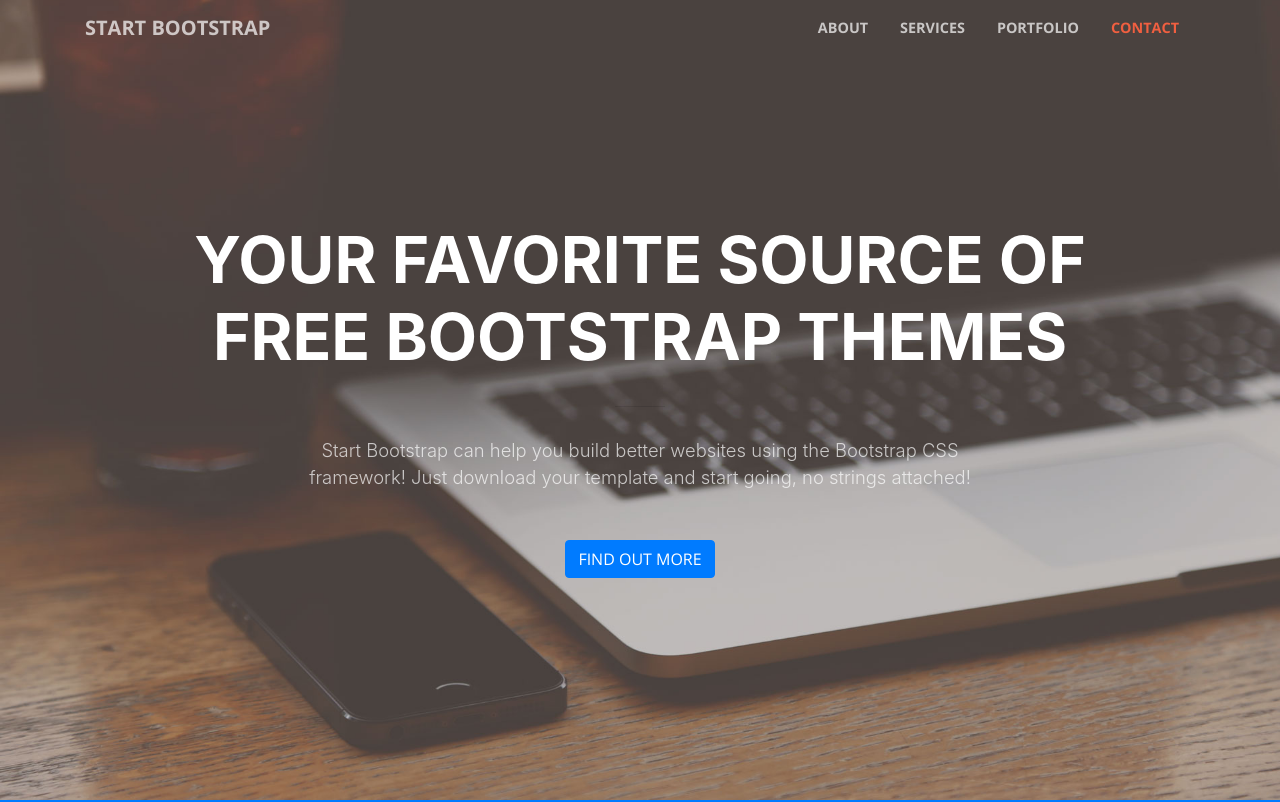
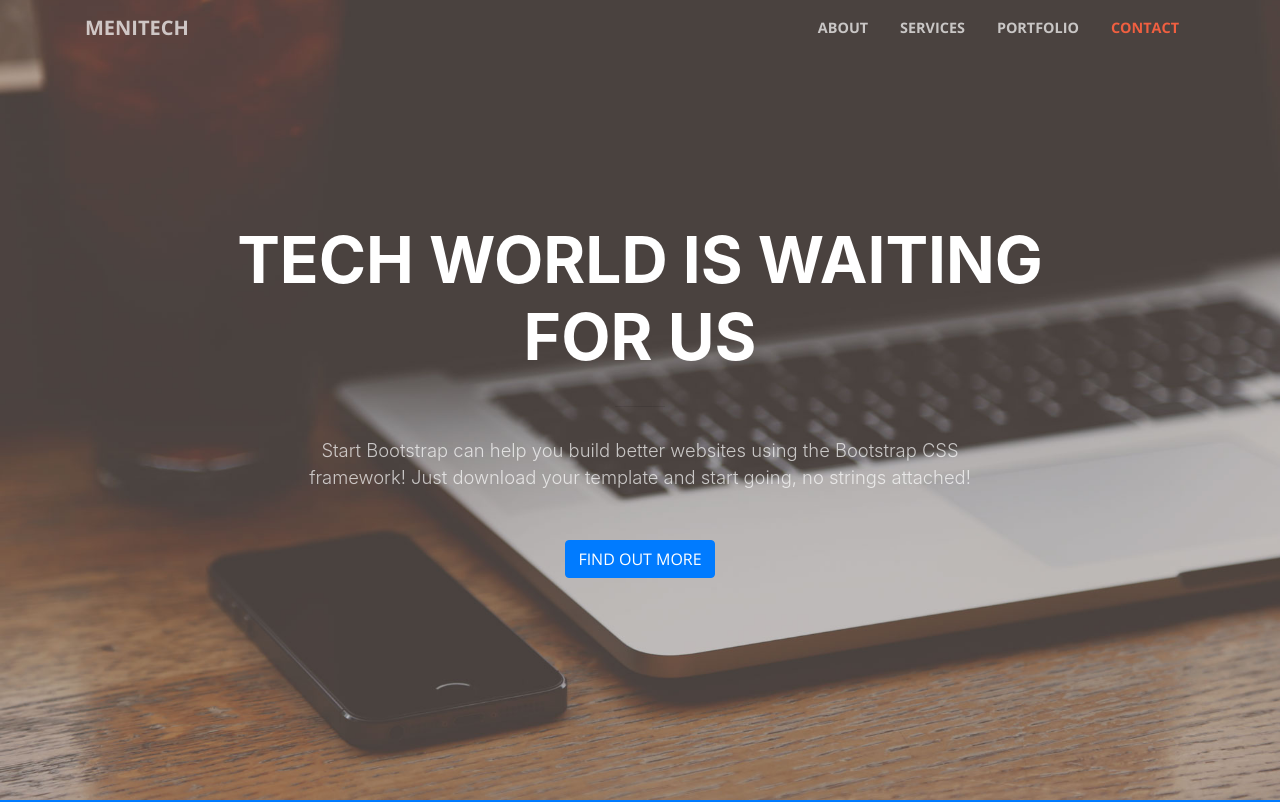
Before and after one commit to MauryaHUB/MeniTech, a website with bundled scripts: page index.html in a window 1280 px wide. Shown: the top 802 px of the page. Built offline with nearby package versions, Linux system fonts and the light colour scheme.

Commit message:
Update index.html

```diff
--- a/index.html
+++ b/index.html
@@ -8,7 +8,7 @@
     <meta name="description" content="">
     <meta name="author" content="">
 
-    <title>Creative - Start Bootstrap Theme</title>
+    <title>MeniTech</title>
 
     <!-- Bootstrap core CSS -->
     <link href="vendor/bootstrap/css/bootstrap.min.css" rel="stylesheet">
@@ -31,7 +31,7 @@
     <!-- Navigation -->
     <nav class="navbar navbar-expand-lg navbar-light fixed-top" id="mainNav">
       <div class="container">
-        <a class="navbar-brand js-scroll-trigger" href="#page-top">Start Bootstrap</a>
+        <a class="navbar-brand js-scroll-trigger" href="#page-top">MeniTech</a>
         <button class="navbar-toggler navbar-toggler-right" type="button" data-toggle="collapse" data-target="#navbarResponsive" aria-controls="navbarResponsive" aria-expanded="false" aria-label="Toggle navigation">
           <span class="navbar-toggler-icon"></span>
         </button>
@@ -59,7 +59,7 @@
         <div class="row">
           <div class="col-lg-10 mx-auto">
             <h1 class="text-uppercase">
-              <strong>Your Favorite Source of Free Bootstrap Themes</strong>
+              <strong>Tech World Is Waiting for US</strong>
             </h1>
             <hr>
           </div>
```
